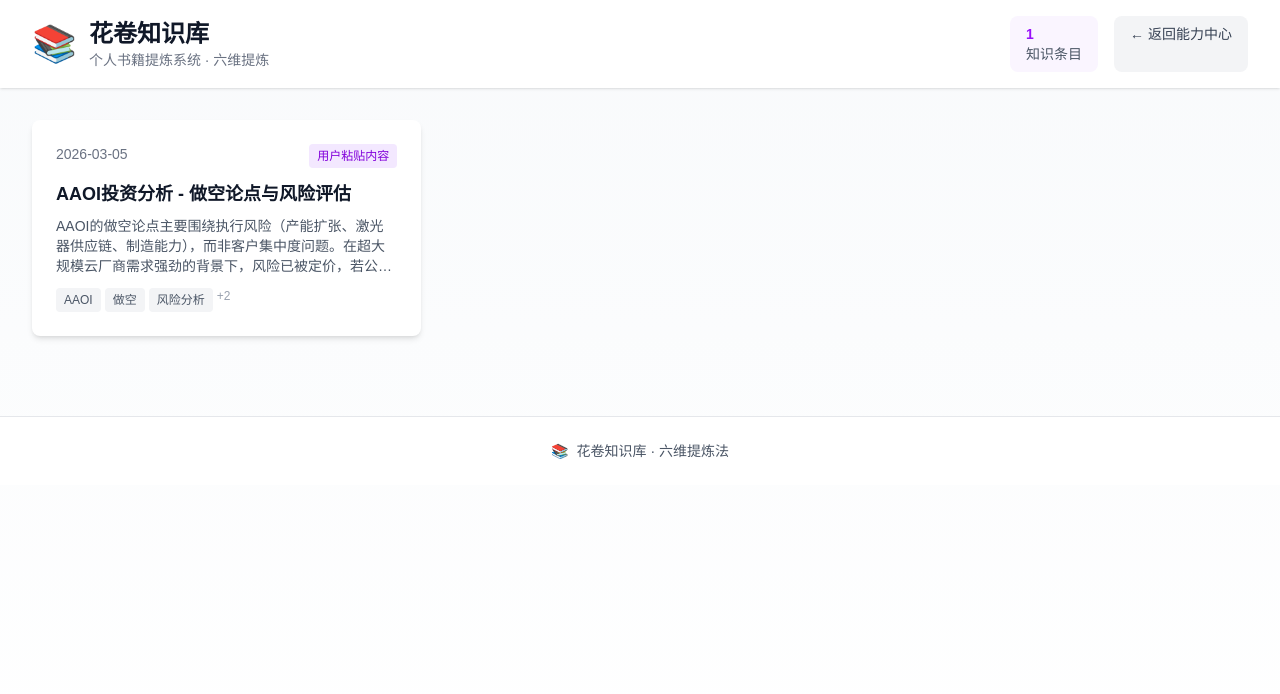
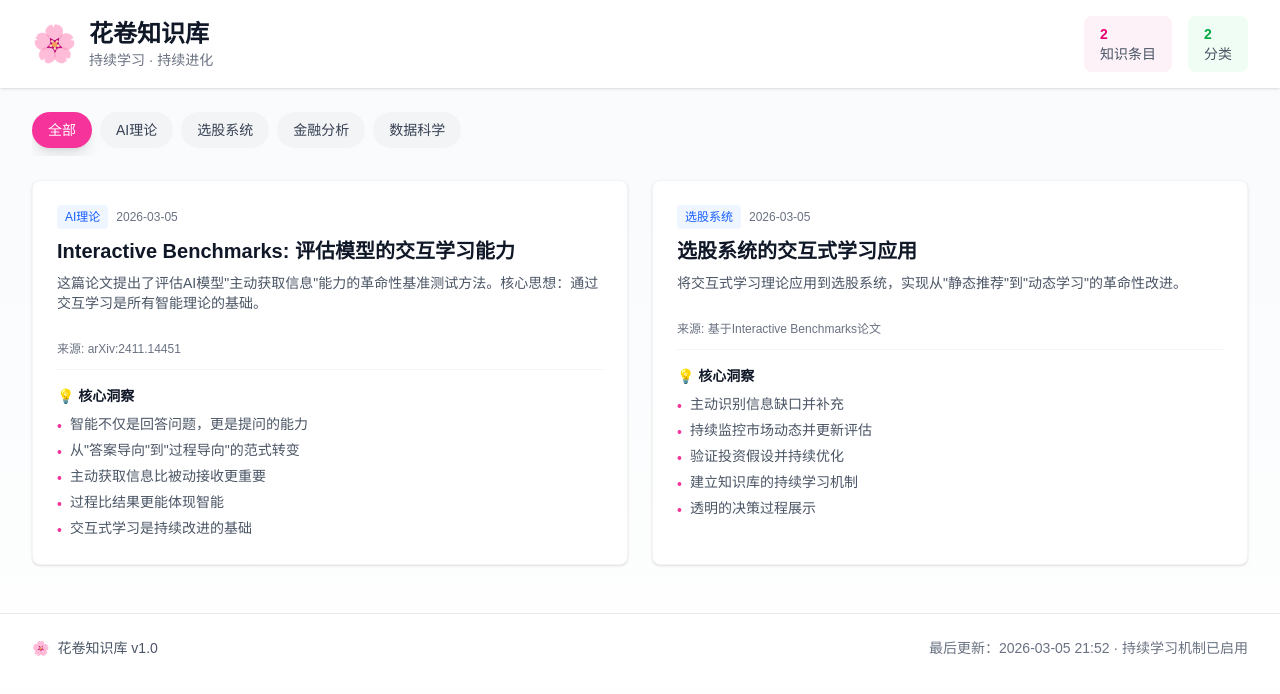
Before and after one commit to jadrankaahmd-png/huajuan-showcase, a Next.js app: page /knowledge-base in a window 1280 px wide. Shown: the top 694 px of the page. Built offline with nearby package versions, Linux system fonts and the light colour scheme.

Commit message:
feat: 新增知识库页面展示Interactive Benchmarks论文六维提炼

```diff
--- a/app/knowledge-base/page.tsx
+++ b/app/knowledge-base/page.tsx
@@ -1,47 +1,55 @@
 'use client';
 
-import { useState, useEffect } from 'react';
+import { useState } from 'react';
 
-interface KnowledgeItem {
-  id: string;
+interface Knowledge {
   title: string;
   source: string;
   date: string;
-  tags: string[];
   summary: string;
-  key_points: string[];
-  file_path: string;
+  insights: string[];
+  category: string;
 }
 
-export default function KnowledgeBase() {
-  const [knowledgeItems, setKnowledgeItems] = useState<KnowledgeItem[]>([]);
-  const [selectedItem, setSelectedItem] = useState<KnowledgeItem | null>(null);
-  const [loading, setLoading] = useState(true);
+const knowledgeBase: Knowledge[] = [
+  {
+    title: 'Interactive Benchmarks: 评估模型的交互学习能力',
+    source: 'arXiv:2411.14451',
+    date: '2026-03-05',
+    summary: '这篇论文提出了评估AI模型"主动获取信息"能力的革命性基准测试方法。核心思想：通过交互学习是所有智能理论的基础。',
+    insights: [
+      '智能不仅是回答问题，更是提问的能力',
+      '从"答案导向"到"过程导向"的范式转变',
+      '主动获取信息比被动接收更重要',
+      '过程比结果更能体现智能',
+      '交互式学习是持续改进的基础'
+    ],
+    category: 'AI理论'
+  },
+  {
+    title: '选股系统的交互式学习应用',
+    source: '基于Interactive Benchmarks论文',
+    date: '2026-03-05',
+    summary: '将交互式学习理论应用到选股系统，实现从"静态推荐"到"动态学习"的革命性改进。',
+    insights: [
+      '主动识别信息缺口并补充',
+      '持续监控市场动态并更新评估',
+      '验证投资假设并持续优化',
+      '建立知识库的持续学习机制',
+      '透明的决策过程展示'
+    ],
+    category: '选股系统'
+  }
+];
 
-  useEffect(() => {
-    // 加载知识库数据
-    fetch('/data/knowledge-base.json')
-      .then(res => res.json())
-      .then(data => {
-        setKnowledgeItems(data);
-        setLoading(false);
-      })
-      .catch(err => {
-        console.error('加载知识库失败:', err);
-        setLoading(false);
-      });
-  }, []);
+const categories = ['全部', 'AI理论', '选股系统', '金融分析', '数据科学'];
 
-  if (loading) {
-    return (
-      <div className="min-h-screen bg-gradient-to-b from-slate-50 to-white flex items-center justify-center">
-        <div className="text-center">
-          <div className="text-4xl mb-4">📚</div>
-          <div className="text-gray-600">加载知识库中...</div>
-        </div>
-      </div>
-    );
-  }
+export default function KnowledgeBasePage() {
+  const [selectedCategory, setSelectedCategory] = useState('全部');
+
+  const filteredKnowledge = selectedCategory === '全部'
+    ? knowledgeBase
+    : knowledgeBase.filter(k => k.category === selectedCategory);
 
   return (
     <main className="min-h-screen bg-gradient-to-b from-slate-50 to-white">
@@ -50,123 +58,98 @@ export default function KnowledgeBase() {
         <div className="max-w-7xl mx-auto px-4 sm:px-6 lg:px-8 py-4">
           <div className="flex items-center justify-between flex-wrap gap-4">
             <div className="flex items-center gap-3">
-              <span className="text-4xl">📚</span>
-              <div>
-                <h1 className="text-2xl font-bold text-gray-900">花卷知识库</h1>
-                <p className="text-sm text-gray-500">个人书籍提炼系统 · 六维提炼</p>
-              </div>
+              <a href="/" className="flex items-center gap-3 hover:opacity-80 transition-opacity">
+                <span className="text-4xl">🌸</span>
+                <div>
+                  <h1 className="text-2xl font-bold text-gray-900">花卷知识库</h1>
+                  <p className="text-sm text-gray-500">持续学习 · 持续进化</p>
+                </div>
+              </a>
             </div>
-            <div className="flex gap-4 text-sm">
-              <div className="bg-purple-50 px-4 py-2 rounded-lg">
-                <div className="text-purple-600 font-semibold">{knowledgeItems.length}</div>
+            <div className="flex gap-4 text-sm flex-wrap">
+              <div className="bg-pink-50 px-4 py-2 rounded-lg">
+                <div className="text-pink-600 font-semibold">2</div>
                 <div className="text-gray-600">知识条目</div>
               </div>
-              <a
-                href="/"
-                className="bg-gray-100 px-4 py-2 rounded-lg text-gray-700 hover:bg-gray-200 transition-colors"
-              >
-                ← 返回能力中心
-              </a>
+              <div className="bg-green-50 px-4 py-2 rounded-lg">
+                <div className="text-green-600 font-semibold">2</div>
+                <div className="text-gray-600">分类</div>
+              </div>
             </div>
           </div>
         </div>
       </header>
 
-      {/* Knowledge Grid */}
-      <div className="max-w-7xl mx-auto px-4 sm:px-6 lg:px-8 py-8">
-        {knowledgeItems.length === 0 ? (
-          <div className="text-center py-16">
-            <div className="text-6xl mb-4">📚</div>
-            <div className="text-xl text-gray-600 mb-2">知识库为空</div>
-            <div className="text-gray-500">使用「个人书籍提炼系统：」开始提炼知识吧！</div>
-          </div>
-        ) : (
-          <div className="grid grid-cols-1 md:grid-cols-2 lg:grid-cols-3 gap-6">
-            {knowledgeItems.map((item) => (
-              <div
-                key={item.id}
-                className="bg-white rounded-lg shadow-md p-6 hover:shadow-lg transition-shadow cursor-pointer"
-                onClick={() => setSelectedItem(item)}
-              >
-                <div className="flex items-start justify-between mb-3">
-                  <div className="text-sm text-gray-500">{item.date}</div>
-                  <div className="text-xs bg-purple-100 text-purple-700 px-2 py-1 rounded">
-                    {item.source}
+      {/* Category Filter */}
+      <div className="max-w-7xl mx-auto px-4 sm:px-6 lg:px-8 py-6">
+        <div className="flex gap-2 overflow-x-auto pb-2">
+          {categories.map(category => (
+            <button
+              key={category}
+              onClick={() => setSelectedCategory(category)}
+              className={`px-4 py-2 rounded-full text-sm font-medium whitespace-nowrap transition-all ${
+                selectedCategory === category
+                  ? 'bg-pink-500 text-white shadow-lg'
+                  : 'bg-gray-100 text-gray-700 hover:bg-gray-200'
+              }`}
+            >
+              {category}
+            </button>
+          ))}
+        </div>
+      </div>
+
+      {/* Knowledge Cards */}
+      <div className="max-w-7xl mx-auto px-4 sm:px-6 lg:px-8 pb-12">
+        <div className="grid grid-cols-1 lg:grid-cols-2 gap-6">
+          {filteredKnowledge.map((knowledge, index) => (
+            <div
+              key={index}
+              className="bg-white rounded-lg shadow-sm hover:shadow-md transition-all border border-gray-100 p-6"
+            >
+              <div className="flex items-start justify-between mb-3">
+                <div className="flex-1">
+                  <div className="flex items-center gap-2 mb-2">
+                    <span className="text-xs bg-blue-50 text-blue-600 px-2 py-1 rounded">
+                      {knowledge.category}
+                    </span>
+                    <span className="text-xs text-gray-500">{knowledge.date}</span>
                   </div>
-                </div>
-                <h3 className="text-lg font-semibold text-gray-900 mb-2">{item.title}</h3>
-                <p className="text-sm text-gray-600 mb-3 line-clamp-3">{item.summary}</p>
-                <div className="flex flex-wrap gap-1">
-                  {item.tags.slice(0, 3).map((tag, idx) => (
-                    <span
-                      key={idx}
-                      className="text-xs bg-gray-100 text-gray-600 px-2 py-1 rounded"
-                    >
-                      {tag}
-                    </span>
-                  ))}
-                  {item.tags.length > 3 && (
-                    <span className="text-xs text-gray-400">+{item.tags.length - 3}</span>
-                  )}
+                  <h3 className="text-xl font-bold text-gray-900 mb-2">{knowledge.title}</h3>
+                  <p className="text-sm text-gray-600 mb-4">{knowledge.summary}</p>
                 </div>
               </div>
-            ))}
-          </div>
-        )}
-      </div>
 
-      {/* Detail Modal */}
-      {selectedItem && (
-        <div className="fixed inset-0 bg-black bg-opacity-50 z-50 flex items-center justify-center p-4">
-          <div className="bg-white rounded-lg max-w-4xl w-full max-h-[90vh] overflow-y-auto">
-            <div className="sticky top-0 bg-white border-b px-6 py-4 flex items-center justify-between">
-              <h2 className="text-xl font-bold text-gray-900">{selectedItem.title}</h2>
-              <button
-                onClick={() => setSelectedItem(null)}
-                className="text-gray-400 hover:text-gray-600"
-              >
-                ✕
-              </button>
-            </div>
-            <div className="p-6">
-              <div className="flex items-center gap-4 mb-6 text-sm text-gray-500">
-                <div>📅 {selectedItem.date}</div>
-                <div>📖 {selectedItem.source}</div>
+              <div className="mb-3">
+                <div className="text-xs text-gray-500 mb-2">来源: {knowledge.source}</div>
               </div>
-              <div className="mb-6">
-                <h3 className="font-semibold text-gray-900 mb-2">📚 总览摘要</h3>
-                <p className="text-gray-700">{selectedItem.summary}</p>
-              </div>
-              <div className="mb-6">
-                <h3 className="font-semibold text-gray-900 mb-2">🎯 核心论点</h3>
-                <ul className="list-disc list-inside space-y-1">
-                  {selectedItem.key_points.map((point, idx) => (
-                    <li key={idx} className="text-gray-700">{point}</li>
+
+              <div className="border-t border-gray-100 pt-4">
+                <h4 className="text-sm font-semibold text-gray-900 mb-2">💡 核心洞察</h4>
+                <ul className="space-y-1">
+                  {knowledge.insights.map((insight, idx) => (
+                    <li key={idx} className="text-sm text-gray-600 flex items-start gap-2">
+                      <span className="text-pink-500 mt-0.5">•</span>
+                      <span>{insight}</span>
+                    </li>
                   ))}
                 </ul>
               </div>
-              <div className="flex flex-wrap gap-2 mt-6">
-                {selectedItem.tags.map((tag, idx) => (
-                  <span
-                    key={idx}
-                    className="text-sm bg-purple-100 text-purple-700 px-3 py-1 rounded-full"
-                  >
-                    {tag}
-                  </span>
-                ))}
-              </div>
             </div>
-          </div>
+          ))}
         </div>
-      )}
+      </div>
 
       {/* Footer */}
-      <footer className="bg-white border-t border-gray-200 mt-12">
+      <footer className="bg-white border-t border-gray-200">
         <div className="max-w-7xl mx-auto px-4 sm:px-6 lg:px-8 py-6">
-          <div className="text-center text-sm text-gray-600">
-            <div className="flex items-center justify-center gap-2">
-              <span>📚</span>
-              <span>花卷知识库 · 六维提炼法</span>
+          <div className="flex flex-col sm:flex-row items-center justify-between text-sm text-gray-600 gap-2">
+            <div className="flex items-center gap-2">
+              <span>🌸</span>
+              <span>花卷知识库 v1.0</span>
+            </div>
+            <div className="text-center sm:text-right text-gray-500">
+              最后更新：2026-03-05 21:52 · 持续学习机制已启用
             </div>
           </div>
         </div>
```
